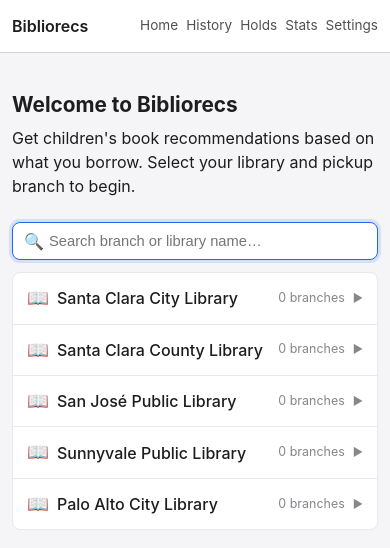
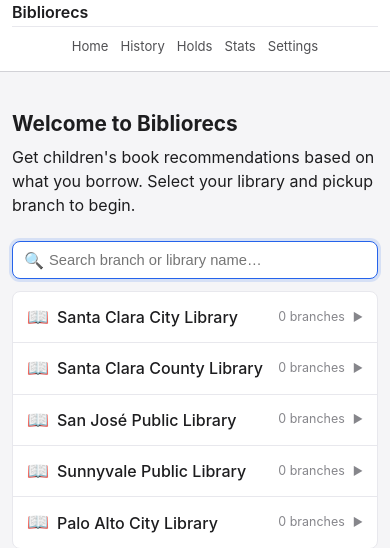
Before and after one commit to diaorui/bibliorecs, a Flask app: page / in a window 390 px wide. Shown: the top 548 px of the page. Run offline with Flask 3, Linux system fonts and the light colour scheme; data that the repository does not hold is empty.

Commit message:
mobile: two-row nav header with centered links

```diff
--- a/static/style.css
+++ b/static/style.css
@@ -1316,13 +1316,10 @@ th {
 @media (max-width: 640px) {
   .container { padding: 16px 12px; }
 
-  .nav-inner { padding: 0 12px; flex-wrap: wrap; height: auto; min-height: 52px; gap: 4px; }
-  .nav-links { gap: 8px; }
-  .nav-link { font-size: 0.85rem; }
+  .nav-inner { padding: 0 12px; flex-wrap: wrap; height: auto; min-height: 52px; gap: 2px; }
+  .nav-links { width: 100%; justify-content: center; gap: 12px; padding: 6px 0 8px; border-top: 1px solid #e8e8ed; }
+  .nav-link { font-size: 0.82rem; }
   .nav-brand { font-size: 1rem; }
-  .nav-center { order: 3; width: 100%; }
-  .selector-group { width: 100%; justify-content: center; }
-  .sel-lib, .sel-branch { max-width: 140px; font-size: 0.78rem; }
 
   .page-title { font-size: 1.3rem; }
   .page-subtitle { font-size: 0.82rem; margin-bottom: 16px; }
```
